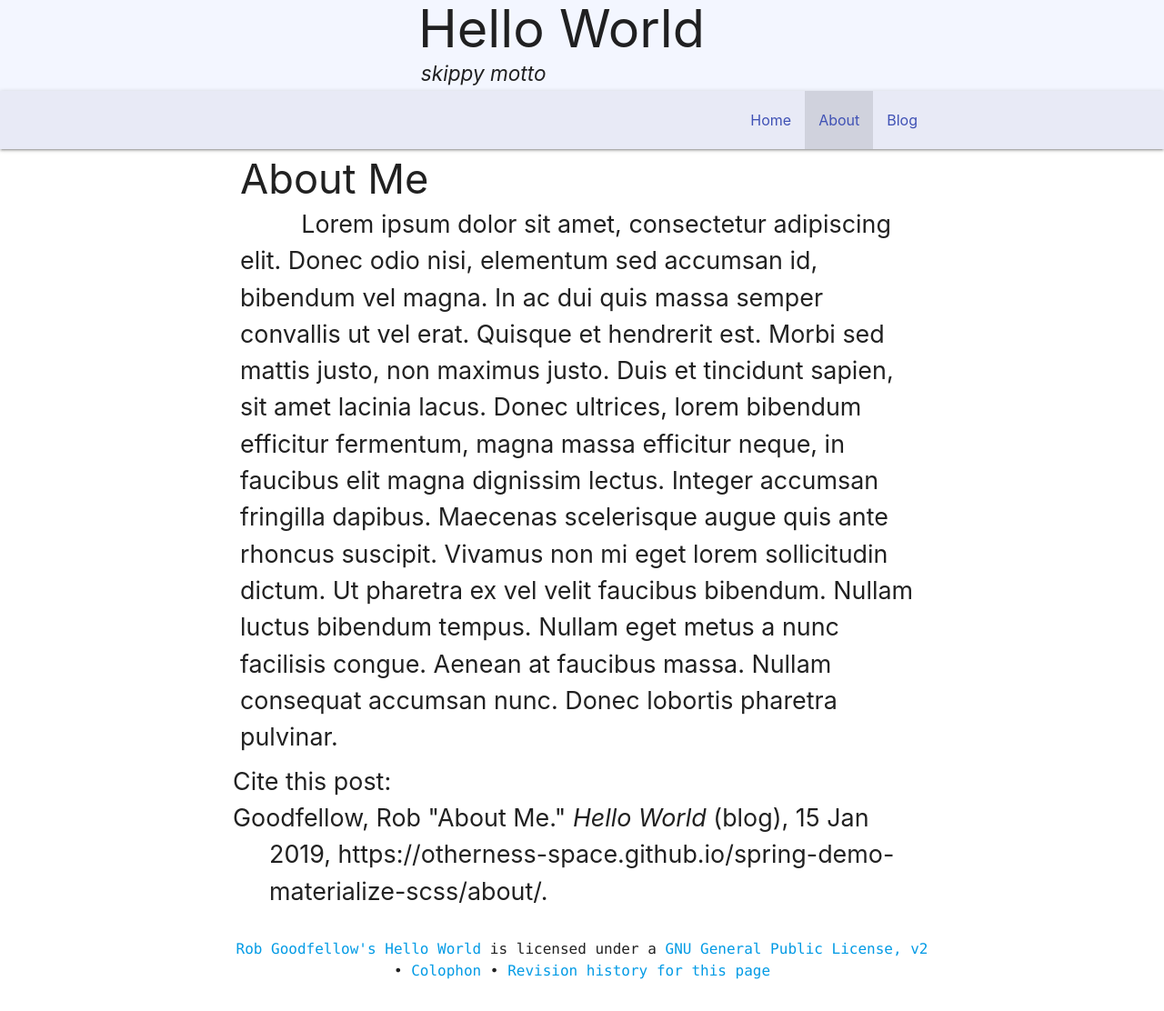
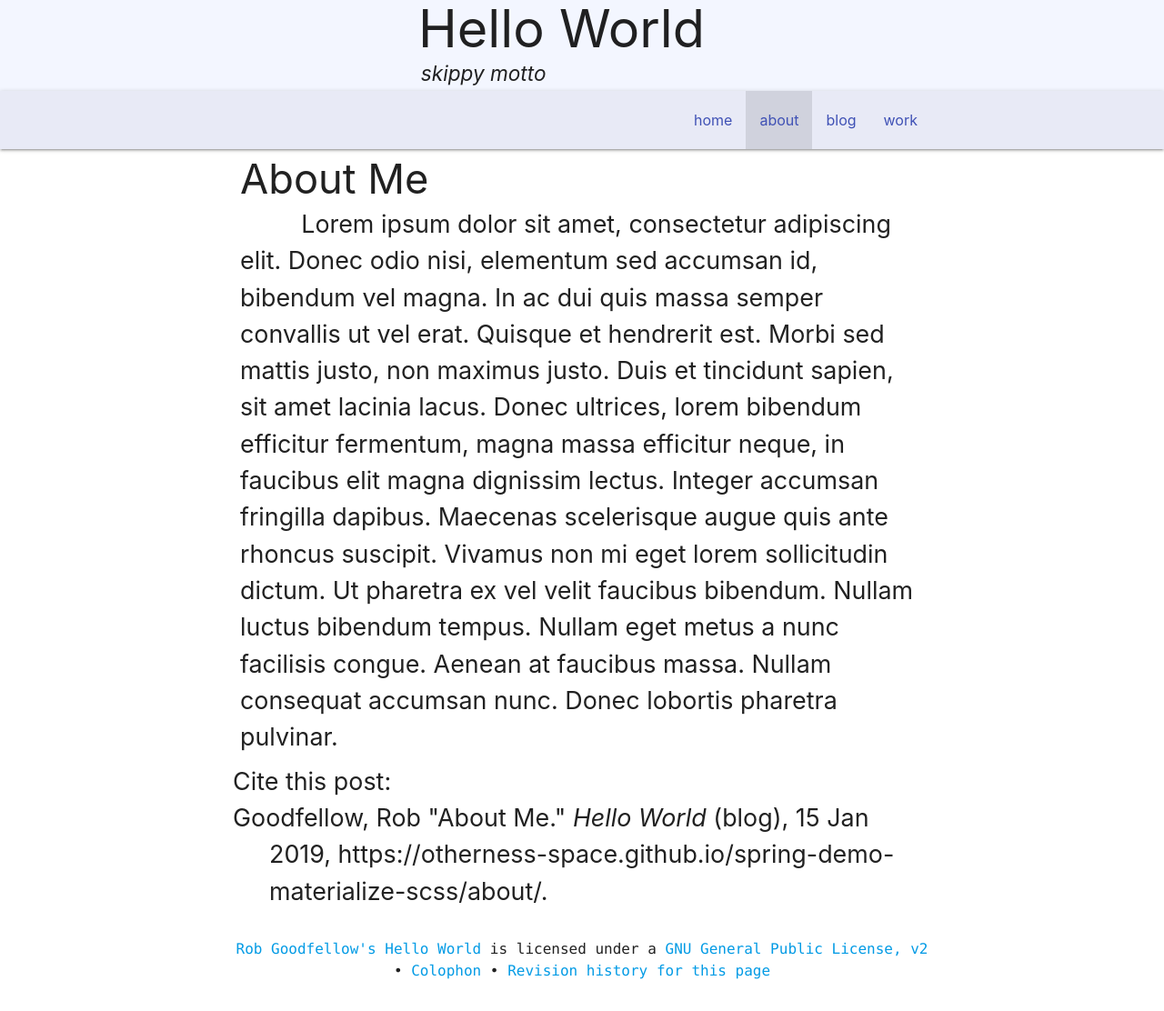
Before and after one commit to otherness-space/spring-demo-materialize-scss, a Jekyll site: the page built from about.html, in a window 1280 px wide. Shown: the whole page at 91% size. Built offline with Jekyll 4.4.1, drawn with Linux system fonts in a browser that asks for light colours; comment, search, counter and statistics services are not loaded.

Commit message:
minor aesthetic edits like case and link additions for mockup balance

```diff
--- a/_data/navigation.yml
+++ b/_data/navigation.yml
@@ -1,6 +1,8 @@
 # - name: Home
 #   link: /
-- name: About
+- name: about
   link: /about
-- name: Blog
+- name: blog
   link: /blog
+- name: work
+  link: /work
--- a/_includes/nav-liquid.html
+++ b/_includes/nav-liquid.html
@@ -1,4 +1,4 @@
-<li><a class="indigo-text text-darken-5" href="{{ site.url }}">Home</a></li>
+<li><a class="indigo-text text-darken-5" href="{{ site.url }}">home</a></li>
 {% for item in site.data.navigation %}
 
 {% if page.url contains item.link %}
--- a/index.html
+++ b/index.html
@@ -51,7 +51,7 @@
         <li><a class="indigo-text text-darken-5" href='#'>menu</a></li>
         <li><a class="indigo-text text-darken-5" href='about'>about</a></li>
         <li><a class="indigo-text text-darken-5" href='blog'>blog</a></li>
-        <li><a class="indigo-text text-darken-5" href='demo'>demo</a></li>
+        <li><a class="indigo-text text-darken-5" href='work'>work</a></li>
       </ul>
     </div>
   </nav>
```
